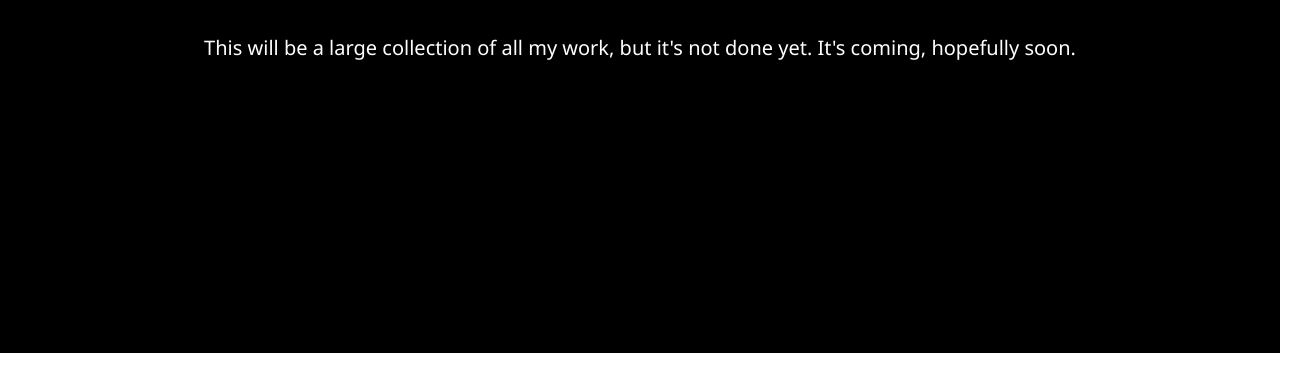
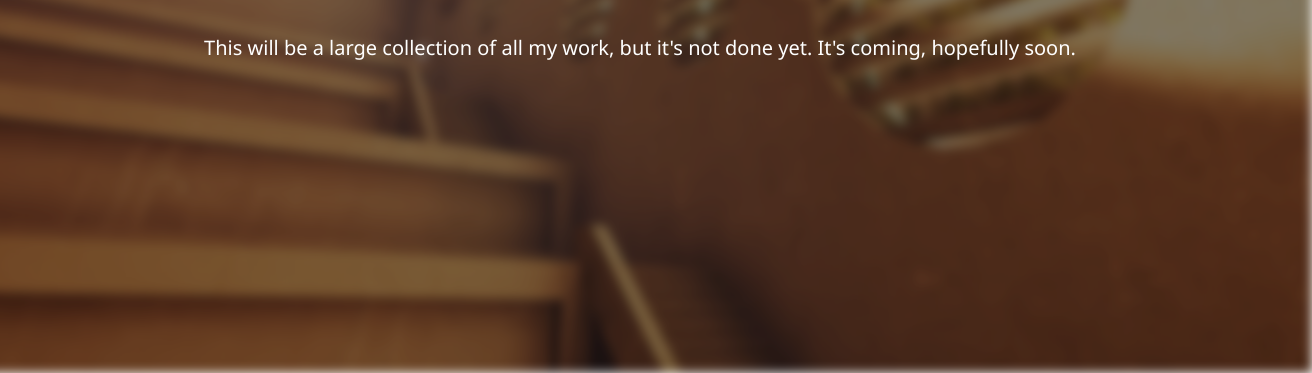
Before and after one commit to jchabin/mainportfolio, a website: page museum/index.html in a window 1280 px wide. Shown: the part 447-820 px from the top of the page, 1312 px wide, since content can reach past the window. Drawn offline with Linux system fonts and the light colour scheme; files whose address does not match are found by name.

Commit message:
Museum Teaser

```diff
--- a/museum/index.html
+++ b/museum/index.html
@@ -10,6 +10,7 @@
   </head>
   <body>
     <div id="preview">
+      <div id="blurbg"></div>
       <div class="cent">
         <div id="title">The Museum</div>
         <div id="subtitle">
--- a/museum/style.css
+++ b/museum/style.css
@@ -26,3 +26,14 @@
   font-size: 20px;
   color: white;
 }
+#blurbg{
+  background-image: url("../images/museum_teaser.webp");
+  background-size: cover;
+  position: absolute;
+  top: 0;
+  left: 0;
+  bottom: 0;
+  right: 0;
+  filter: blur(5px) brightness(0.5);
+  transform: scale(1.05);
+}
```
Also changed, not shown: images/museum_teaser.webp (added), 1 other file.
